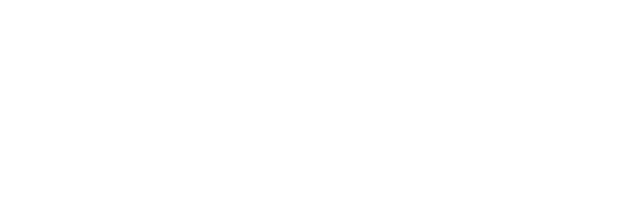
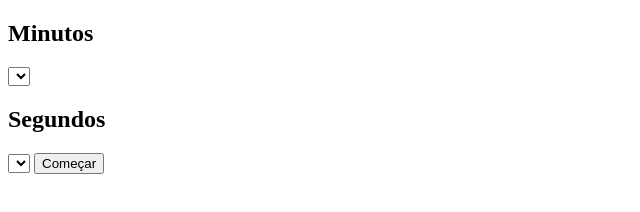
Before and after one commit to Hrolfr/app-js, a plain HTML site: page index.html in a window 1280 px wide. Shown: the whole page, without its empty margins (0-640 px from the left). Drawn offline with Linux system fonts and the light colour scheme.

Commit message:
div container

```diff
--- a/index.html
+++ b/index.html
@@ -4,10 +4,23 @@
     <meta charset="UTF-8">
     <meta http-equiv="X-UA-Compatible" content="IE=edge">
     <meta name="viewport" content="width=device-width, initial-scale=1.0">
-    <title>Document</title>
+    <title> Projeto Cronômetro - JavaScript </title>
 </head>
 <body>
 
+    <audio id="sound" src="alarm.mp3" style="display: none;"> </audio>
+
+    <div class="container">
+
+        <h2> Minutos </h2>
+        <select id="minutos" name="minutos"></select>
+
+       <h2>Segundos</h2>
+       <select id="segundos" name="segundos"></select>
+
+       <button id="comecar">Começar</button>
+
+    </div>
 
 </body>
 
```
